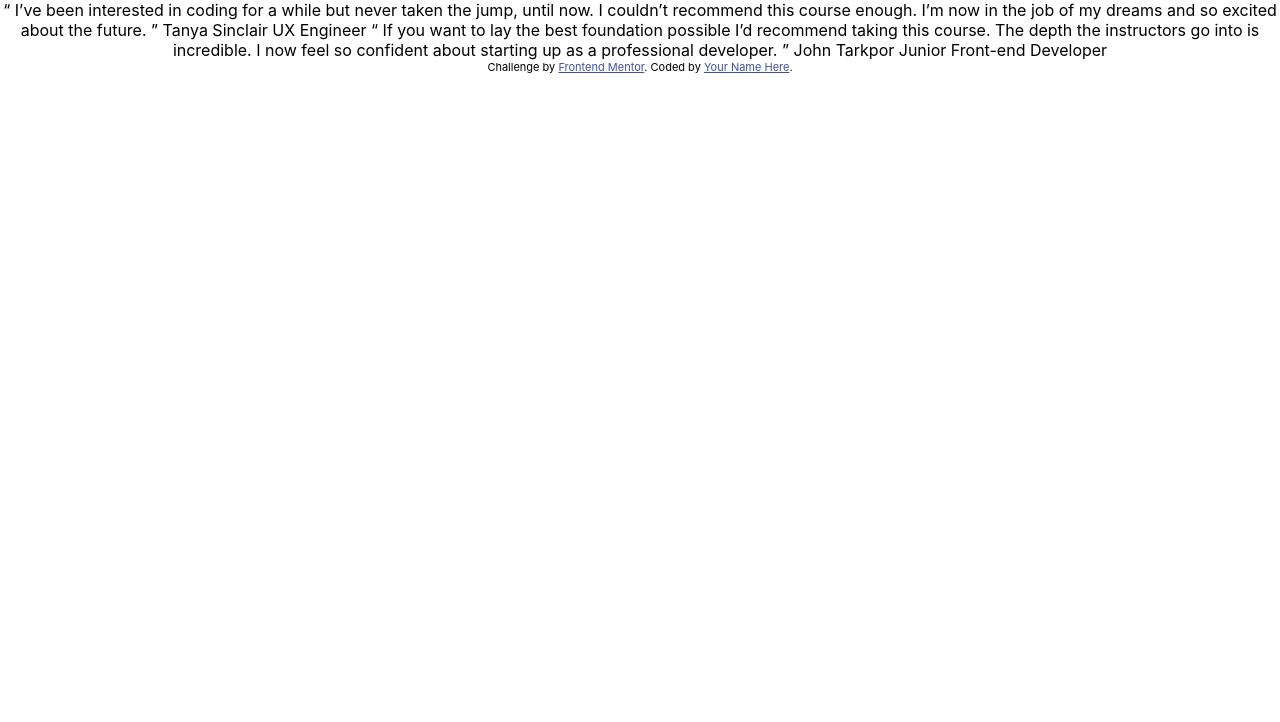
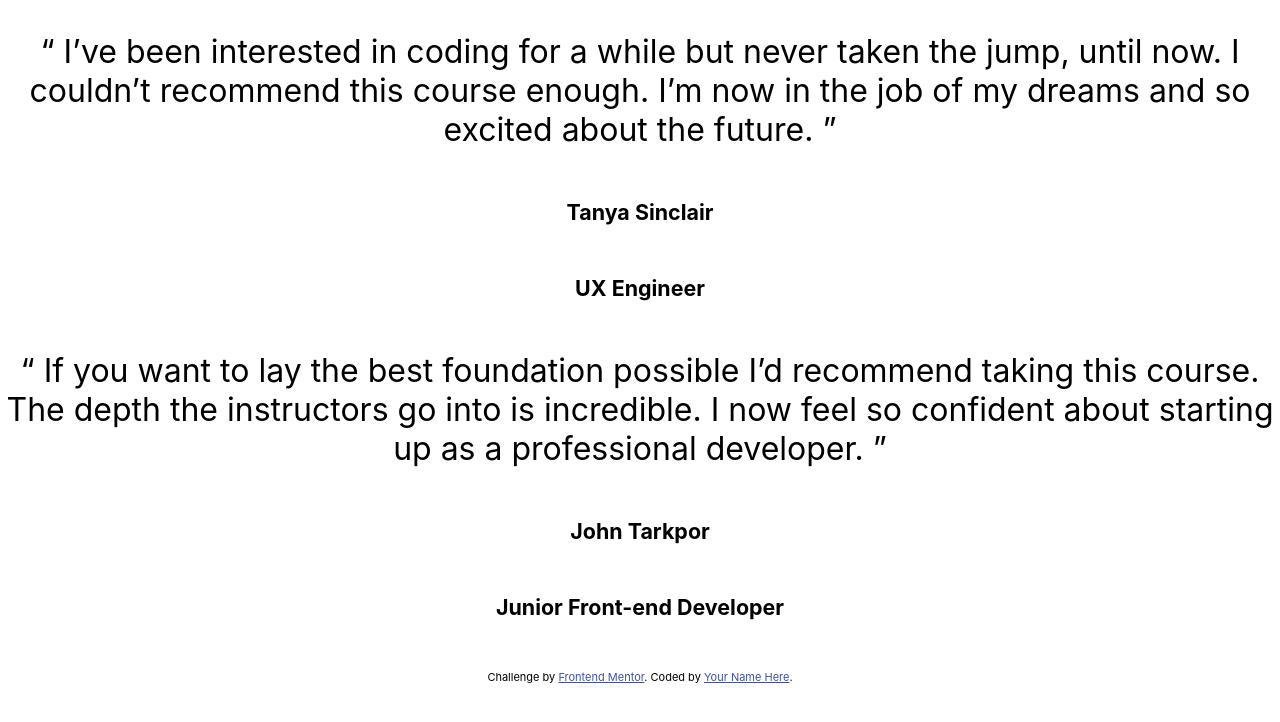
Before and after one commit to ViniciusLagoGehrke/Coding-Bootcamp-Testimonials-Slider, a React (Create React App) app: page / in a window 1280 px wide. Shown: the top 722 px of the page. Built offline with nearby package versions, Linux system fonts and the light colour scheme.

Commit message:
Initial setup with favicon and HTML tags

```diff
--- a/public/index.html
+++ b/public/index.html
@@ -3,6 +3,7 @@
   <head>
     <meta charset="utf-8" />
     <link rel="icon" type="image/png" sizes="32x32" href="%PUBLIC_URL%/favicon-32x32.png" />
+    <link href="https://fonts.googleapis.com/css2?family=Inter:wght@300;500;700&display=swap" rel="stylesheet">
     <meta name="viewport" content="width=device-width, initial-scale=1" />
     <meta name="theme-color" content="#000000" />
     <meta
--- a/src/App.css
+++ b/src/App.css
@@ -1,3 +1,10 @@
+:root{
+  --DarkBlue: hsl(240, 38%, 20%);
+  --GrayishBlue: hsl(240, 18%, 77%);
+  font-size: 32px;
+  font-family: 'Inter', sans-serif;
+}
+
 .App {
   text-align: center;
 }
@@ -45,3 +52,7 @@
 .attribution a {
   color: hsl(228, 45%, 44%);
 }
+
+@media (min-width: 769px) {
+
+}
--- a/src/App.js
+++ b/src/App.js
@@ -5,21 +5,25 @@ function App() {
   return (
     <div className="App">
       <body>
-
-        “ I’ve been interested in coding for a while but never taken the jump, until now.
-        I couldn’t recommend this course enough. I’m now in the job of my dreams and so
-        excited about the future. ”
-
-        Tanya Sinclair
-        UX Engineer
-
-        “ If you want to lay the best foundation possible I’d recommend taking this course.
-        The depth the instructors go into is incredible. I now feel so confident about
-        starting up as a professional developer. ”
-
-        John Tarkpor
-        Junior Front-end Developer
-
+        <div>
+          <p>
+          “ I’ve been interested in coding for a while but never taken the jump, until now.
+          I couldn’t recommend this course enough. I’m now in the job of my dreams and so
+          excited about the future. ”
+          </p>
+          <div>
+            <h6><strong>Tanya Sinclair</strong></h6>
+            <h6>UX Engineer</h6>
+          </div>
+        </div>
+        <div>
+          <p>“ If you want to lay the best foundation possible I’d recommend taking this course. The depth the instructors go into is incredible. I now feel so confident about starting up as a professional developer. ”
+          </p>
+          <div>
+            <h6><strong>John Tarkpor</strong></h6>
+            <h6>Junior Front-end Developer</h6>
+          </div>
+        </div>
         <div class="attribution">
           Challenge by <a href="https://www.frontendmentor.io?ref=challenge" target="_blank">Frontend Mentor</a>.
           Coded by <a href="#">Your Name Here</a>.
--- a/src/style-guide.md
+++ /dev/null
@@ -1,26 +0,0 @@
-# Front-end Style Guide
-
-## Layout
-
-The designs were created to the following widths:
-
-- Mobile: 375px
-- Desktop: 1440px
-
-## Colors
-
-### Primary
-
-- Dark Blue: hsl(240, 38%, 20%)
-- Grayish Blue: hsl(240, 18%, 77%)
-
-## Typography
-
-### Body Copy
-
-- Font size: 32px
-
-### Font
-
-- Family: [Inter](https://fonts.google.com/specimen/Inter)
-- Weights: 300, 500, 700
```
Also changed, not shown: 2 other files (tests, documents, lock files or other folders).
